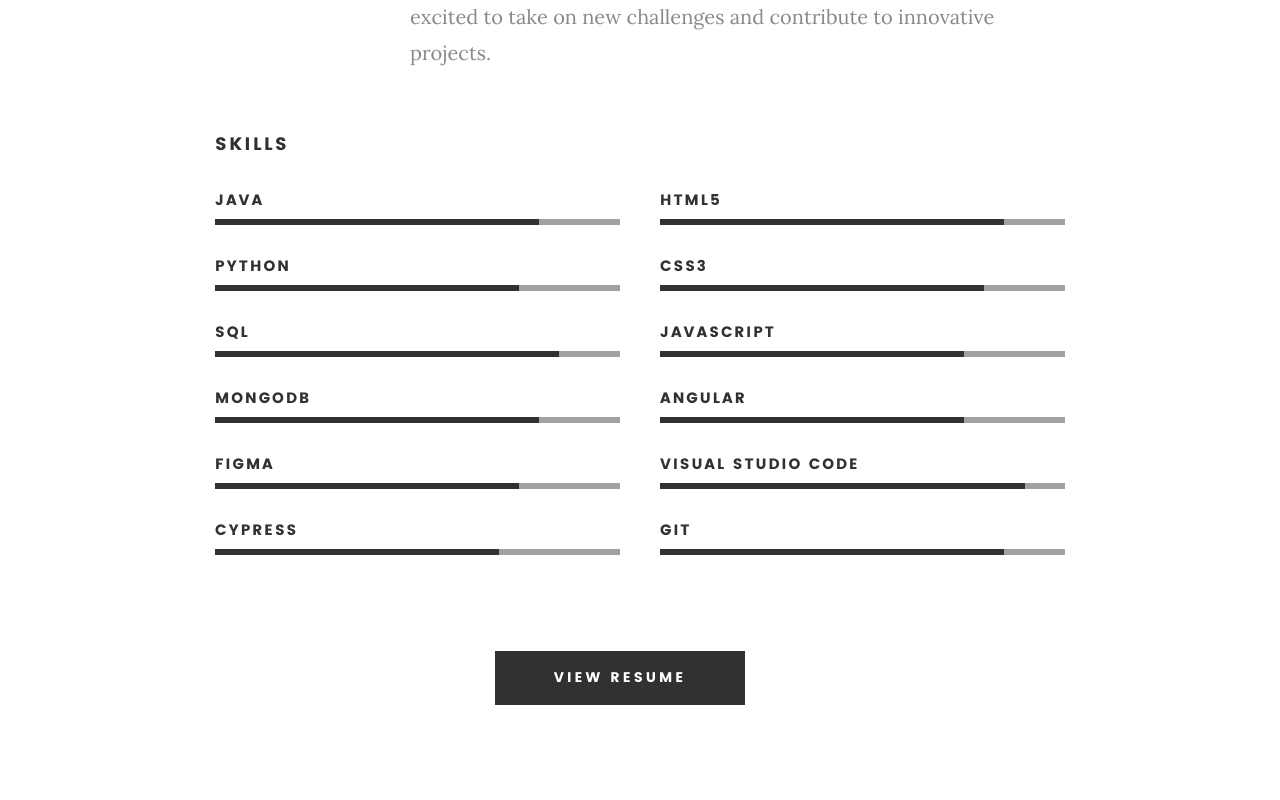
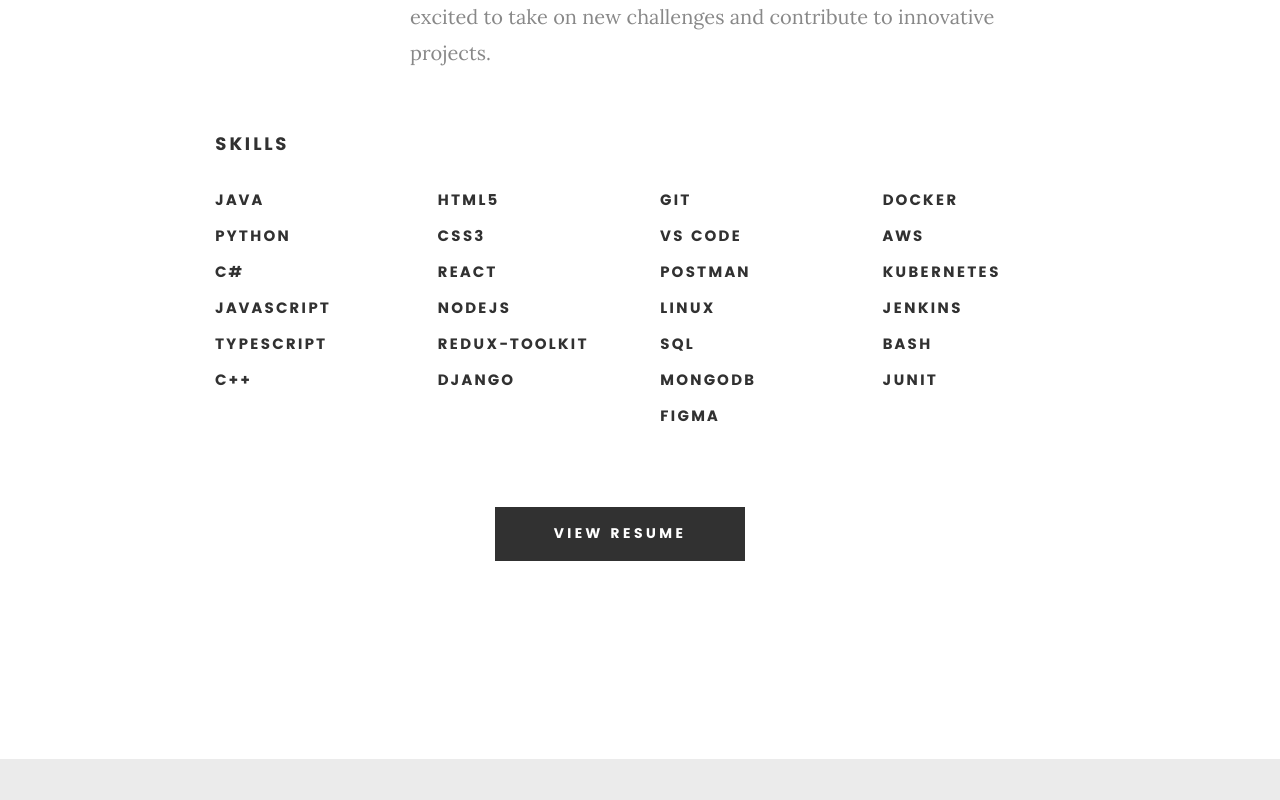
Before and after one commit to BhavanaNammi0907/bhavananammi0907.github.io, a plain HTML site: page index.html in a window 1280 px wide. Shown: the part 1820-2620 px from the top of the page. Drawn offline with Linux system fonts and the light colour scheme; files whose address does not match are found by name.

Commit message:
Fixed skills on index.html and CSS

```diff
--- a/css/main.css
+++ b/css/main.css
@@ -945,9 +945,9 @@ button::-moz-focus-inner, input::-moz-focus-inner {
 }
 .skill-bars li {
 	height: .6rem;
-	background: #a1a1a1;
+	/* background: #a1a1a1; */
 	width: 100%;
-	margin-bottom: 6rem;
+	margin-bottom: 3rem;
 	padding: 0;
 	position: relative;
 }
--- a/index.html
+++ b/index.html
@@ -185,71 +185,149 @@
 		<div class="row about-content">
 
 			<div class="row about-content">
-				<div class="col-six tab-full">
+				<div class="col-three tab-full">
 
 					<h3>Skills</h3>
 
 					<ul class="skill-bars">
 						<li>
-							<div class="progress percent80"></div>
+							<!-- <div class="progress percent80"></div> -->
 							<strong>Java</strong>
 						</li>
 						<li>
-							<div class="progress percent75"></div>
+							<!-- <div class="progress percent75"></div> -->
 							<strong>Python</strong>
 						</li>
 						<li>
-							<div class="progress percent85"></div>
-							<strong>SQL</strong>
+							<!-- <div class="progress percent85"></div> -->
+							<strong>C#</strong>
 						</li>
 						<li>
-							<div class="progress percent80"></div>
-							<strong>MongoDB</strong>
+							<!-- <div class="progress percent80"></div> -->
+							<strong>JavaScript</strong>
 						</li>
 						<li>
 
-							<div class="progress percent75"></div>
-							<strong>Figma</strong>
+							<!-- <div class="progress percent75"></div> -->
+							<strong>TypeScript</strong>
 						</li>
 						<li>
 
-							<div class="progress percent70"></div>
-							<strong>Cypress</strong>
+							<!-- <div class="progress percent70"></div> -->
+							<strong>C++</strong>
 						</li>
 
 					</ul> <!-- /skill-bars -->
 
 				</div>
-				<div class="col-six tab-full">
+				<div class="col-three tab-full">
 
 					<h3 style="color:white">H</h3>
 
 					<ul class="skill-bars">
 						<li>
-							<div class="progress percent85"></div>
+							<!-- <div class="progress percent85"></div> -->
 							<strong>HTML5</strong>
 						</li>
 						<li>
-							<div class="progress percent80"></div>
+							<!-- <div class="progress percent80"></div> -->
 							<strong>CSS3</strong>
 						</li>
 						<li>
-							<div class="progress percent75"></div>
-							<strong>JavaScript</strong>
+							<!-- <div class="progress percent75"></div> -->
+							<strong>React</strong>
 						</li>
 						<li>
-							<div class="progress percent75"></div>
-							<strong>Angular</strong>
+							<!-- <div class="progress percent75"></div> -->
+							<strong>NodeJs</strong>
 						</li>
 						<li>
 
-							<div class="progress percent90"></div>
-							<strong>Visual Studio Code</strong>
+							<!-- <div class="progress percent90"></div> -->
+							<strong>Redux-toolkit</strong>
 						</li>
 						<li>
 
-							<div class="progress percent85"></div>
+							<!-- <div class="progress percent85"></div> -->
+							<strong>Django</strong>
+						</li>
+
+					</ul> <!-- /skill-bars -->
+
+				</div>
+
+				<div class="col-three tab-full">
+
+					<h3 style="color:white">H</h3>
+
+					<ul class="skill-bars">
+						<li>
+							<!-- <div class="progress percent85"></div> -->
 							<strong>Git</strong>
+						</li>
+						<li>
+							<!-- <div class="progress percent80"></div> -->
+							<strong>VS Code</strong>
+						</li>
+						<li>
+							<!-- <div class="progress percent75"></div> -->
+							<strong>Postman</strong>
+						</li>
+						<li>
+							<!-- <div class="progress percent75"></div> -->
+							<strong>Linux</strong>
+						</li>
+						<li>
+
+							<!-- <div class="progress percent90"></div> -->
+							<strong>SQL</strong>
+						</li>
+						<li>
+
+							<!-- <div class="progress percent85"></div> -->
+							<strong>MongoDB</strong>
+						</li>
+
+						<li>
+
+							<!-- <div class="progress percent85"></div> -->
+							<strong>Figma</strong>
+						</li>
+
+					</ul> <!-- /skill-bars -->
+
+				</div>
+
+				<div class="col-three tab-full">
+
+					<h3 style="color:white">H</h3>
+
+					<ul class="skill-bars">
+						<li>
+							<!-- <div class="progress percent85"></div> -->
+							<strong>Docker</strong>
+						</li>
+						<li>
+							<!-- <div class="progress percent80"></div> -->
+							<strong>AWS</strong>
+						</li>
+						<li>
+							<!-- <div class="progress percent75"></div> -->
+							<strong>Kubernetes</strong>
+						</li>
+						<li>
+							<!-- <div class="progress percent75"></div> -->
+							<strong>Jenkins</strong>
+						</li>
+						<li>
+
+							<!-- <div class="progress percent90"></div> -->
+							<strong>Bash</strong>
+						</li>
+						<li>
+
+							<!-- <div class="progress percent85"></div> -->
+							<strong>JUnit</strong>
 						</li>
 
 					</ul> <!-- /skill-bars -->
@@ -354,7 +432,7 @@
 
 						<div class="timeline-content">
 							<h4>Golok Global Inc.</h4>
-							<p> • Worked on webapplication to support booking of hotel services using React, JavaScript
+							<p> • Worked on web application to support booking of hotel services using React, JavaScript
 								for frontend and supporting the
 								backend in Java, SpringBoot while consuming the REST APIs. <br>
 								• Collaborated with the team to execute SQL queries on large sets of data using SQL
@@ -407,7 +485,7 @@
 						</div>
 
 						<div class="timeline-header">
-							<h3>Web Developer</h3>
+							<h3>Web Application Developer Intern</h3>
 							<p>Jun 2023 - May 2024</p>
 						</div>
 
```
